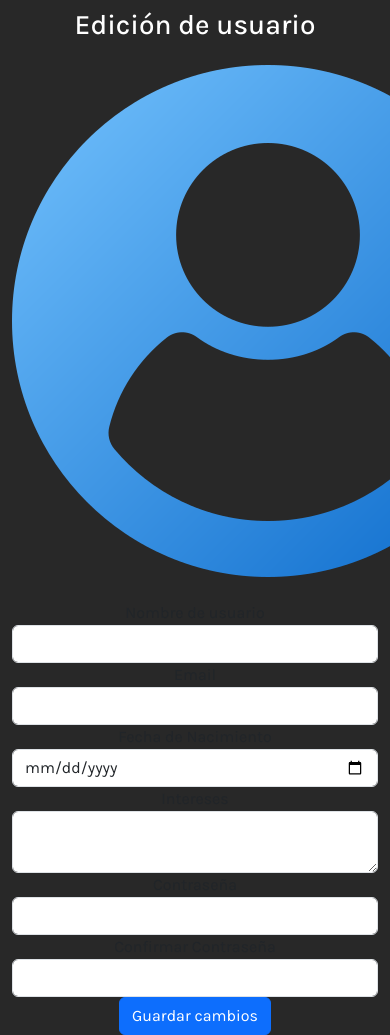
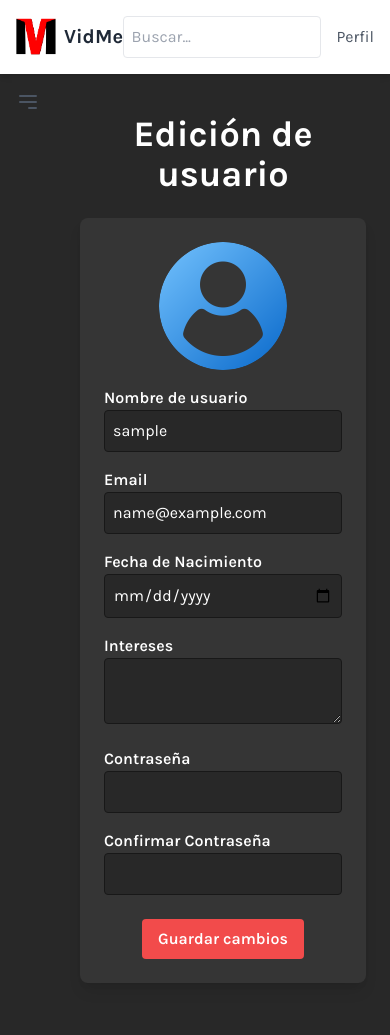
Before and after one commit to fregonaespanola/vidmentor, a PHP site: page /editProfile.php in a window 390 px wide; the page is wider, and only the part inside the window is pictured. After the commit the page ends 983 px from the top of that part, so only its background shows below. Run offline with PHP 8.4, Linux system fonts and the light colour scheme; the visitor is signed in with stand-in values (Sample User, id 1); some libraries are stand-ins or nearby versions.

Commit message:
edit profile design

```diff
--- a/public/css/styles.css
+++ b/public/css/styles.css
@@ -12,6 +12,7 @@ body {
 .bg-gray-vidmentor-primary{
   background-color: #282828;
 }
+
 
 .bg-blue-vidmentor-secondary{
   background-color: #00cfff;
@@ -35,6 +36,10 @@ body {
 
 .bg-red-vidmentor-secondary-2{
   background-color: #FF2525;
+}
+
+.border-forms-vidmentor-gray-primary{
+  border: 1px solid #181818;
 }
 
 .ideas-add-button{
--- a/public/editProfile.php
+++ b/public/editProfile.php
@@ -3,104 +3,107 @@ session_start();
 $urlCompleta = $_SERVER['REQUEST_URI'];
 
 $errors = $_SESSION['errors'] ?? [];
-//require_once("load_user.php");
+$successMessage = $_SESSION['successMessage'] ?? '';
+unset($_SESSION['successMessage']);
+require_once("load_user.php");
 ?>
 <!DOCTYPE html>
-<html>
+<html lang="es">
 
 <head>
     <meta charset="UTF-8">
-    <title>Vidmentor</title>
-    <link rel="icon" type="image/x-icon" href="/assets/favicon.ico">
-    <link href="https://cdn.jsdelivr.net/npm/bootstrap@5.3.3/dist/css/bootstrap.min.css" rel="stylesheet" integrity="sha384-QWTKZyjpPEjISv5WaRU9OFeRpok6YctnYmDr5pNlyT2bRjXh0JMhjY6hW+ALEwIH" crossorigin="anonymous">
+    <title>Editar Perfil - Vidmentor</title>
+    <link rel="icon" type="image/x-icon" href="assets/favicon.ico">
+    <link href="https://cdn.jsdelivr.net/npm/tailwindcss@2.2.19/dist/tailwind.min.css" rel="stylesheet">
     <link rel="stylesheet" href="css/styles.css">
+    <script src="https://cdn.jsdelivr.net/npm/sweetalert2@11"></script>
 </head>
 
-<body>
-    <div class="container-fluid edicion">
-        <h1 class="text-center text-white mt-2">Edición de usuario</h1>
-        <div class="row justify-content-center mt-4">
-            <div class="col-12 text-center">
+<body class="bg-gray-vidmentor-primary text-white flex flex-col min-h-screen">
+    <?php require_once("header-dashboard.php"); ?>
+
+    <div class="flex flex-grow">
+        <?php require_once("sidebar-dashboard.php"); ?>
+        <div class="flex-grow p-6">
+            <h1 class="text-4xl font-bold text-white mb-6 text-center mt-4">Edición de usuario</h1>
+            <div class="max-w-3xl mx-auto bg-gray-vidmentor-secondary p-6 rounded-lg shadow-lg">
                 <form action="update_user.php" method="post" enctype="multipart/form-data">
                     <input type="hidden" name="formType" value="updateProfile">
-                    <label for="fileUpload">
+                    <div class="text-center mb-4">
+                        <label for="fileUpload" class="cursor-pointer">
                             <?php if (!empty($userData['AVATAR']) && $userData['AVATAR'] != "default.jpg") { ?>
-                            <img src="<?= htmlspecialchars($userData['AVATAR']) ?>" alt="Imagen de perfil" class="profile-image mx-auto img-pointer" id="imagePreview">
+                                <img src="<?= htmlspecialchars($userData['AVATAR']) ?>" alt="Imagen de perfil" class="w-32 h-32 rounded-full mx-auto" id="imagePreview">
                             <?php } else { ?>
-                            <img src="./images/default.png" alt="Imagen de perfil" class="profile-image mx-auto img-pointer" id="imagePreview">
+                                <img src="./images/default.png" alt="Imagen de perfil" class="w-32 h-32 rounded-full mx-auto" id="imagePreview">
                             <?php } ?>
                         </label>
-
-                    <input class="d-none" type="file" id="fileUpload" name="avatar" onchange="previewImage(event)">
-
-                    <div class="row mt-4 ml-5">
-                        <div class="col-md-2">
-                            <div class="form-group">
-                                <label class="lab-act" for="nick">Nombre de usuario</label>
-                                <input type="text" class="form-control" id="nick" name="nick" value="<?= htmlspecialchars($userData['NICK'] ?? '') ?>">
+                        <input type="file" id="fileUpload" name="avatar" class="hidden" onchange="previewImage(event)">
+                    </div>
+                    <div class="space-y-4">
+                        <div>
+                            <label for="nick" class="block font-semibold">Nombre de usuario</label>
+                            <input type="text" id="nick" name="nick" class="w-full p-2 rounded bg-gray-vidmentor-primary border border-forms-vidmentor-gray-primary" value="<?= htmlspecialchars($userData['NICK'] ?? '') ?>">
                             <?php if (isset($errors['nick'])) { ?>
-                                    <span class="error-white">
-                                        <?= $errors['nick'] ?>
-                                    </span>
+                                <span class="text-red-500 text-sm"><?= $errors['nick'] ?></span>
                             <?php } ?>
                         </div>
-
-                            <div class="form-group">
-                                <label class="lab-act" for="mail">Email</label>
-                                <input type="email" class="form-control" id="mail" name="mail" value="<?= htmlspecialchars($userData['MAIL'] ?? '') ?>">
+                        <div>
+                            <label for="mail" class="block font-semibold">Email</label>
+                            <input type="email" id="mail" name="mail" class="w-full p-2 rounded bg-gray-vidmentor-primary border border-forms-vidmentor-gray-primary" value="<?= htmlspecialchars($userData['MAIL'] ?? '') ?>">
                             <?php if (isset($errors['mail'])) { ?>
-                                    <span class="error">
-                                        <?= $errors['mail'] ?>
-                                    </span>
+                                <span class="text-red-500 text-sm"><?= $errors['mail'] ?></span>
                             <?php } ?>
                         </div>
-
-                            <div class="form-group">
-                                <label class="lab-act" for="fecha_nacimiento">Fecha de Nacimiento</label>
-                                <input type="date" class="form-control" id="fecha_nacimiento" name="fecha_nacimiento" value="<?= htmlspecialchars($userData['FECHA_NACIMIENTO'] ?? '') ?>">
+                        <div>
+                            <label for="fecha_nacimiento" class="block font-semibold">Fecha de Nacimiento</label>
+                            <input type="date" id="fecha_nacimiento" name="fecha_nacimiento" class="w-full p-2 rounded bg-gray-vidmentor-primary border border-forms-vidmentor-gray-primary" value="<?= htmlspecialchars($userData['FECHA_NACIMIENTO'] ?? '') ?>">
                             <?php if (isset($errors['fecha_nacimiento'])) { ?>
-                                    <span class="error">
-                                        <?= $errors['fecha_nacimiento'] ?>
-                                    </span>
+                                <span class="text-red-500 text-sm"><?= $errors['fecha_nacimiento'] ?></span>
                             <?php } ?>
                         </div>
-
-                            <div class="form-group">
-                                <label class="lab-act" for="interes">Intereses</label>
-                                <textarea class="form-control" id="interes" name="interes" maxlength="255"><?= htmlspecialchars($userData['INTERES'] ?? '') ?></textarea>
+                        <div>
+                            <label for="interes" class="block font-semibold">Intereses</label>
+                            <textarea id="interes" name="interes" maxlength="255" class="w-full p-2 rounded bg-gray-vidmentor-primary border border-forms-vidmentor-gray-primary"><?= htmlspecialchars($userData['INTERES'] ?? '') ?></textarea>
                             <?php if (isset($errors['interes'])) { ?>
-                                    <span class="error">
-                                        <?= $errors['interes'] ?>
-                                    </span>
-                                <?php } ?>
-                                <?php if (isset($errors['errors'])) { ?>
-                                    <span class="error">
-                                        <?= $errors['errors'] ?>
-                                    </span>
+                                <span class="text-red-500 text-sm"><?= $errors['interes'] ?></span>
                             <?php } ?>
                         </div>
-                            <div class="form-group">
-                                <label class="lab-act" for="password">Contraseña</label>
-                                <input type="password" class="form-control" id="password" name="password">
+                        <div>
+                            <label for="password" class="block font-semibold">Contraseña</label>
+                            <input type="password" id="password" name="password" class="w-full p-2 rounded bg-gray-vidmentor-primary border border-forms-vidmentor-gray-primary">
                             <?php if (isset($errors['password'])) { ?>
-                                    <span class="error"><?= $errors['password'] ?></span>
+                                <span class="text-red-500 text-sm"><?= $errors['password'] ?></span>
                             <?php } ?>
                         </div>
-
-                            <div class="form-group">
-                                <label class="lab-act" for="confirm_password">Confirmar Contraseña</label>
-                                <input type="password" class="form-control" id="confirm_password" name="confirm_password">
+                        <div>
+                            <label for="confirm_password" class="block font-semibold">Confirmar Contraseña</label>
+                            <input type="password" id="confirm_password" name="confirm_password" class="w-full p-2 rounded bg-gray-vidmentor-primary border border-forms-vidmentor-gray-primary">
                             <?php if (isset($errors['confirm_password'])) { ?>
-                                    <span class="error"><?= $errors['confirm_password'] ?></span>
+                                <span class="text-red-500 text-sm"><?= $errors['confirm_password'] ?></span>
                             <?php } ?>
                         </div>
                     </div>
+                    <div class="text-center mt-6">
+                        <button type="submit" class="bg-red-vidmentor-secondary hover:bg-blue-700 text-white font-semibold py-2 px-4 rounded">Guardar cambios</button>
                     </div>
-                    <button type="submit" class="btn btn-primary act-button">Guardar cambios</button>
                 </form>
             </div>
         </div>
     </div>
+    <?php if ($successMessage) { ?>
+        <script>
+            Swal.fire({
+                icon: 'success',
+                title: '¡Éxito!',
+                text: '<?= $successMessage ?>',
+                toast: true,
+                position: 'top-end',
+                showConfirmButton: false,
+                timer: 3000,
+                timerProgressBar: true,
+            });
+        </script>
+    <?php } ?>
 </body>
 <script src="js/editProfile.js"></script>
 
--- a/public/update_user.php
+++ b/public/update_user.php
@@ -77,7 +77,8 @@ if ($_SERVER["REQUEST_METHOD"] == "POST") {
             $stmt = executeQuery($query, $params);
 
             if ($stmt) {
-                redirect('editProfile.php', 'msg', 'success');
+                $_SESSION['successMessage'] = "Perfil actualizado con éxito.";
+                header("Location: editProfile.php");
                 exit();
             } else {
                 $errors['errors'] = "Error actualizando perfil.";
@@ -86,7 +87,7 @@ if ($_SERVER["REQUEST_METHOD"] == "POST") {
     }
 
     $_SESSION['errors'] = $errors;
-    redirect('editProfile.php', 'msg', 'error');
+    header("Location: editProfile.php");
     exit();
 }
 ?>
```
Lines whose indentation alone changed are shown as unchanged.
